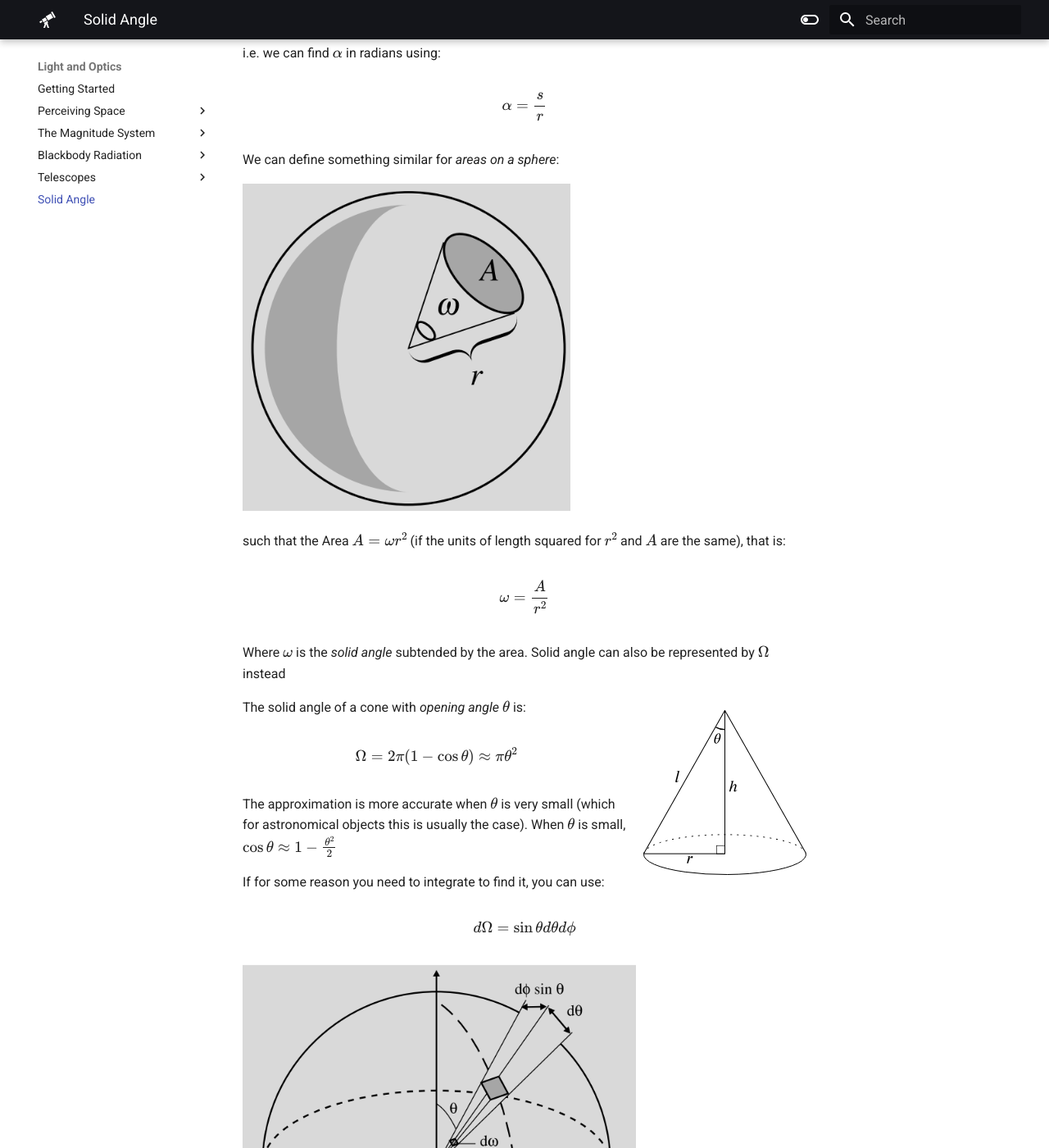
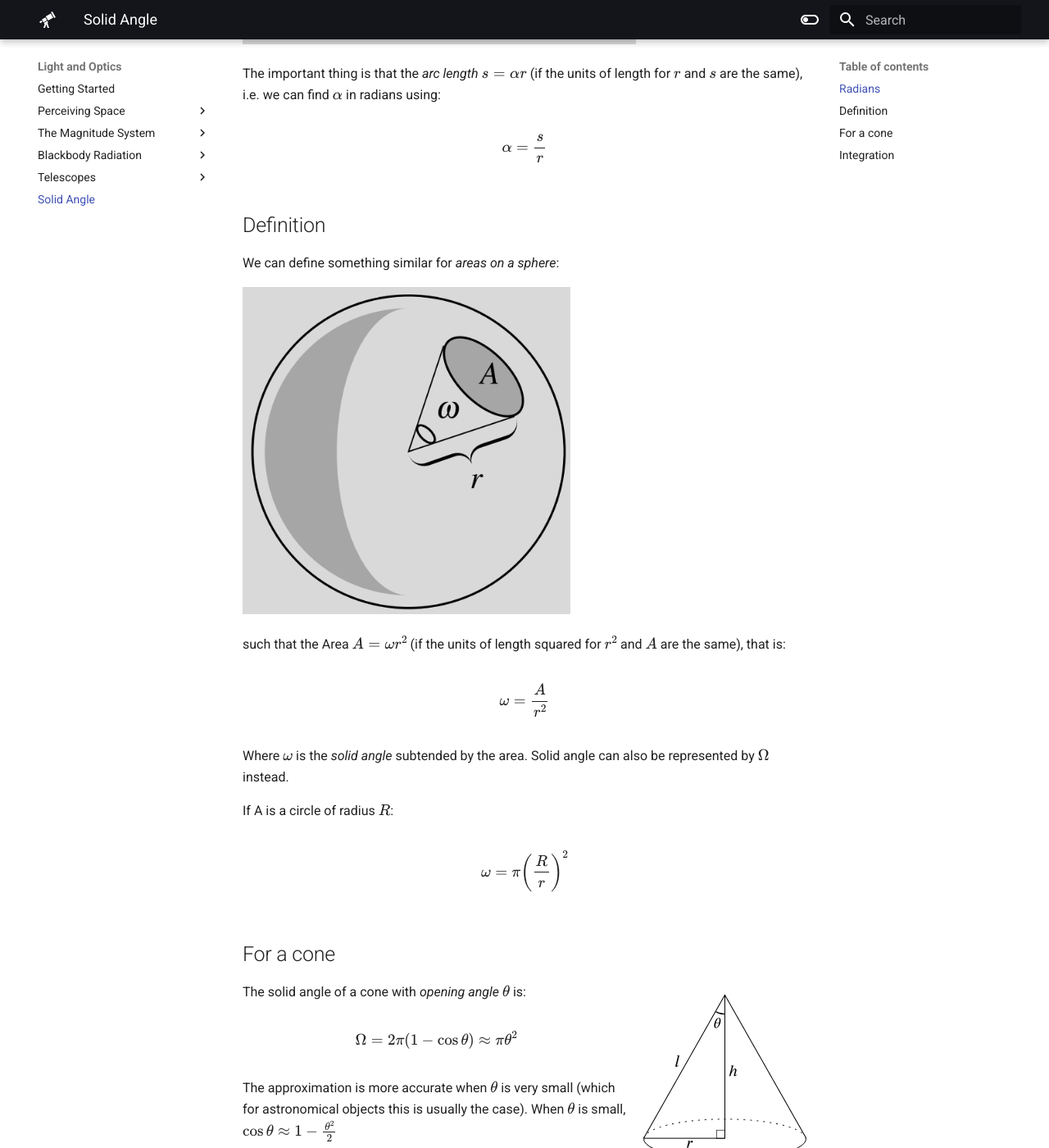
Before and after one commit to nushastro/website, an MkDocs documentation site: the page built from docs/optics/solid_angle.md, in a window 1280 px wide and 1400 px high, scrolled down 663 px. Shown: the whole window at 82% size. Built offline with MkDocs 1.6.1 and Material for MkDocs 9.7.7, drawn with Linux system fonts in a browser that asks for light colours.

Commit message:
added new equation

```diff
--- a/docs/optics/solid_angle.md
+++ b/docs/optics/solid_angle.md
@@ -1,4 +1,6 @@
 # Solid Angle
+
+## Radians
 
 You should (hopefully) be familiar with what _Radians_ are, but just as a reminder:
 
@@ -9,6 +11,8 @@ The important thing is that the _arc length_ $s = \alpha r$ (if the units of len
 
 $$\alpha = \frac{s}{r}$$
 
+## Definition
+
 We can define something similar for _areas on a sphere_:
 
 ![](./img/solid_angle.PNG#only-light){width="400"}
@@ -18,7 +22,13 @@ such that the Area $A = \omega r^2$ (if the units of length squared for $r^2$ an
 
 $$\omega = \frac{A}{r^2}$$
 
-Where $\omega$ is the _solid angle_ subtended by the area. Solid angle can also be represented by $\Omega$ instead
+Where $\omega$ is the _solid angle_ subtended by the area. Solid angle can also be represented by $\Omega$ instead.
+
+If A is a circle of radius $R$:
+
+$$\omega = \pi\left(\frac{R}{r}\right)^2$$
+
+## For a cone
 
 ![](./img/cone.svg#only-light){align=right}
 ![](./img/cone_dark.svg#only-dark){align=right}
@@ -29,6 +39,8 @@ $$\Omega = 2\pi(1-\cos\theta) \approx \pi\theta^2$$
 
 The approximation is more accurate when $\theta$ is very small (which for astronomical objects this is usually the case). When $\theta$ is small, $\cos\theta \approx 1-\frac{\theta^2}{2}$
 
+## Integration
+
 If for some reason you need to integrate to find it, you can use:
 
 $$d\Omega = \sin\theta d\theta d\phi$$
```
